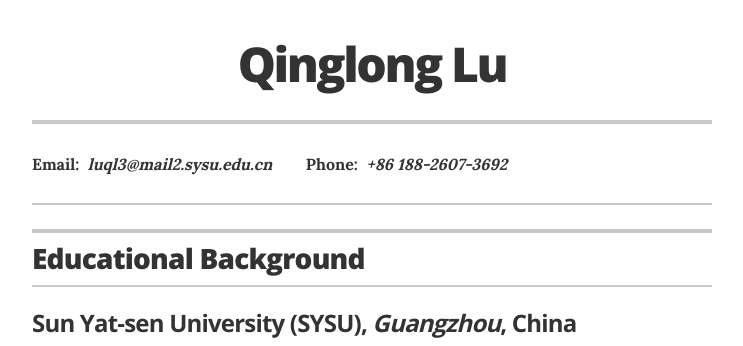
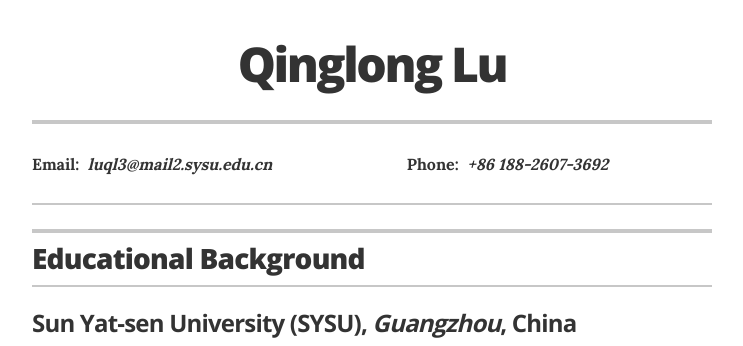
Before and after one commit to LastStriker/LastStriker.github.io, a Jekyll site: the page built from index.html, in a window 1280 px wide. Shown: the top 346 px of the page, without its empty margins (268-1011 px from the left). Built offline with Jekyll 4.4.1, drawn with Linux system fonts in a browser that asks for light colours.

Commit message:
CV version 2.0

```diff
--- a/_layouts/resume.html
+++ b/_layouts/resume.html
@@ -28,7 +28,7 @@
 
 
           <h2 class="header-title" itemprop="jobTitle">{{ site.resume_title }}</h2>
-          <h4 class="resume-item-details award-title" itemprop="description"><b>Email: &nbsp;</b><i>luql3@mail2.sysu.edu.cn</i>&nbsp;&nbsp;&nbsp;&nbsp;&nbsp;&nbsp;&nbsp;&nbsp;<b>Phone: &nbsp;</b><i>+86  188-2607-3692</i></h4>
+          <h4 class="resume-item-details award-title" itemprop="description"><b>Email: &nbsp;</b><i>luql3@mail2.sysu.edu.cn</i>&nbsp;&nbsp;&nbsp;&nbsp;&nbsp;&nbsp;&nbsp;&nbsp;&nbsp;&nbsp;&nbsp;&nbsp;&nbsp;&nbsp;&nbsp;&nbsp;&nbsp;&nbsp;&nbsp;&nbsp;&nbsp;&nbsp;&nbsp;&nbsp;&nbsp;&nbsp;&nbsp;&nbsp;&nbsp;&nbsp;&nbsp;&nbsp;<b>Phone: &nbsp;</b><i>+86  188-2607-3692</i></h4>
 
         </div>
 
```
